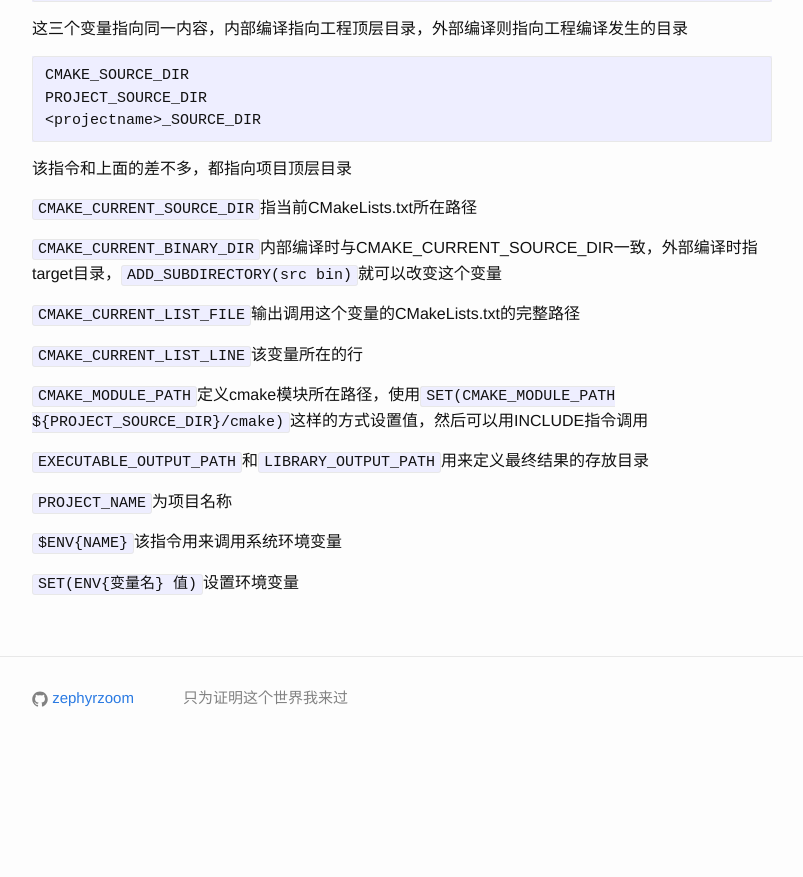
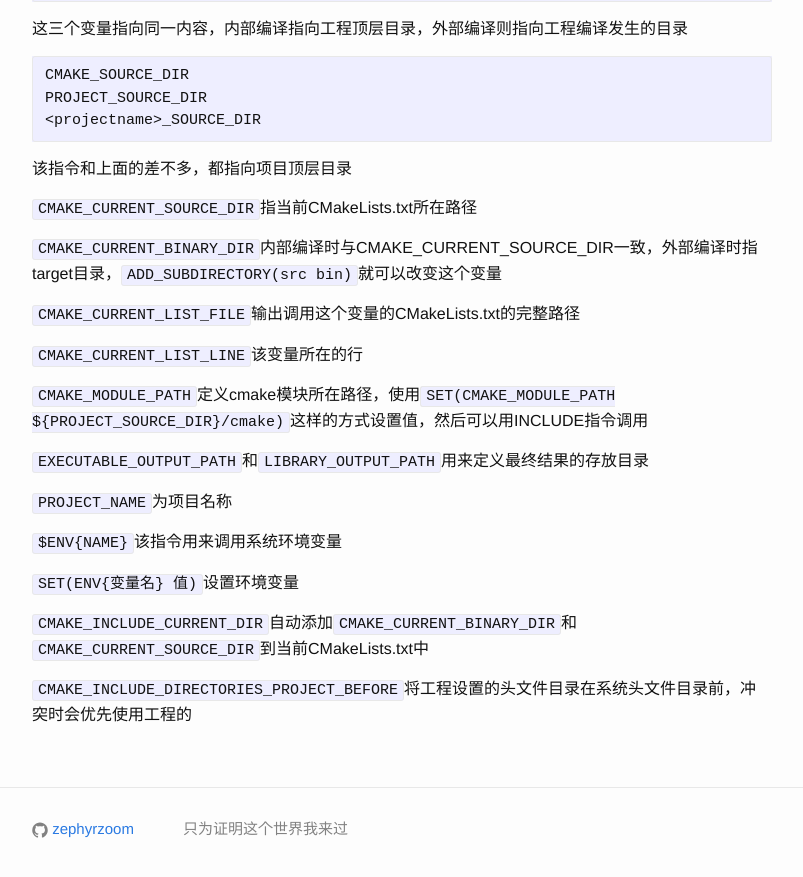
Before and after one commit to zephyrzoom/zephyrzoom.github.io, a Jekyll site: the page built from _posts/2017-10-28-cmake.md, in a window 1280 px wide and 900 px high, scrolled down 1971 px. Shown: the top 877 px of the window, without its empty margins (238-1041 px from the left). Built offline with Jekyll 4.4.1, drawn with Linux system fonts in a browser that asks for light colours; before the commit the page ends 2741 px from its top, so only the background shows below that.

Commit message:
update cmake

```diff
--- a/_posts/2017-10-28-cmake.md
+++ b/_posts/2017-10-28-cmake.md
@@ -118,3 +118,7 @@ PROJECT_SOURCE_DIR
 `$ENV{NAME}`该指令用来调用系统环境变量
 
 `SET(ENV{变量名} 值)`设置环境变量
+
+`CMAKE_INCLUDE_CURRENT_DIR`自动添加`CMAKE_CURRENT_BINARY_DIR`和`CMAKE_CURRENT_SOURCE_DIR`到当前CMakeLists.txt中
+
+`CMAKE_INCLUDE_DIRECTORIES_PROJECT_BEFORE`将工程设置的头文件目录在系统头文件目录前，冲突时会优先使用工程的
```
